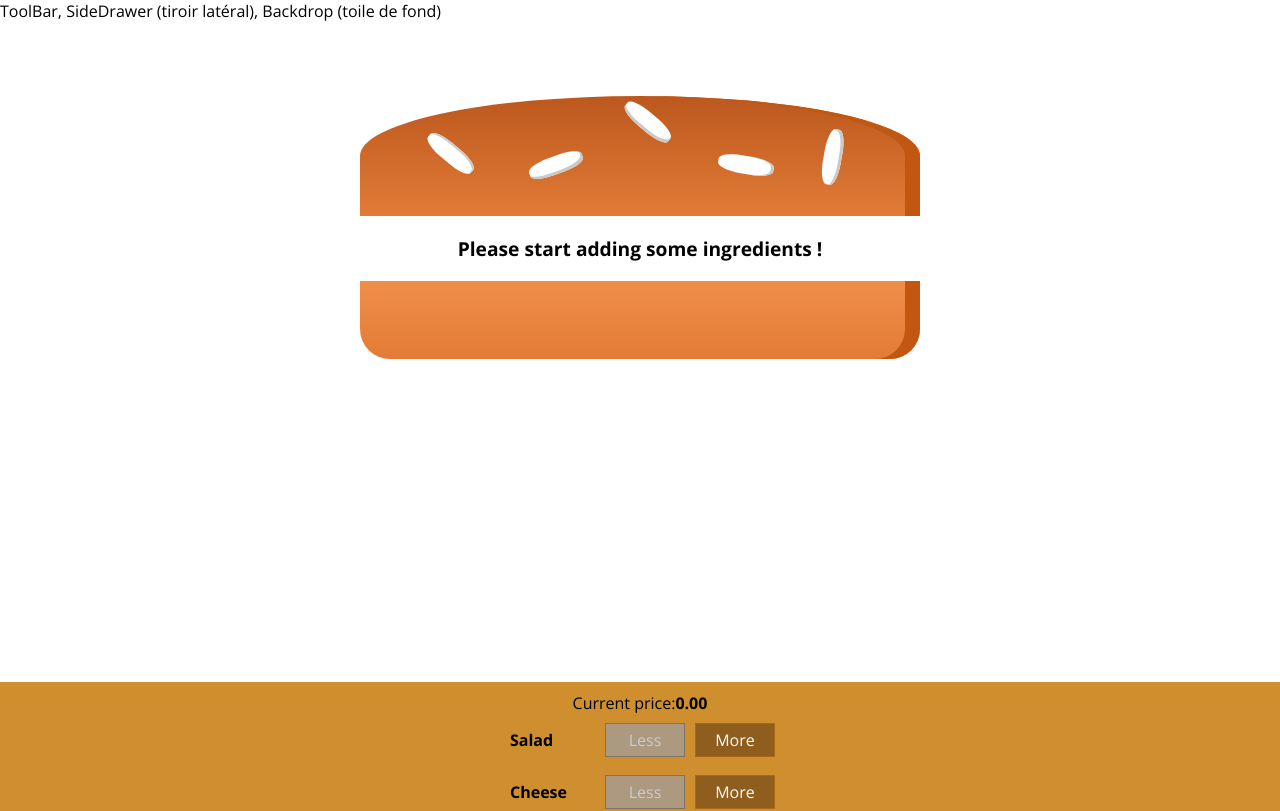
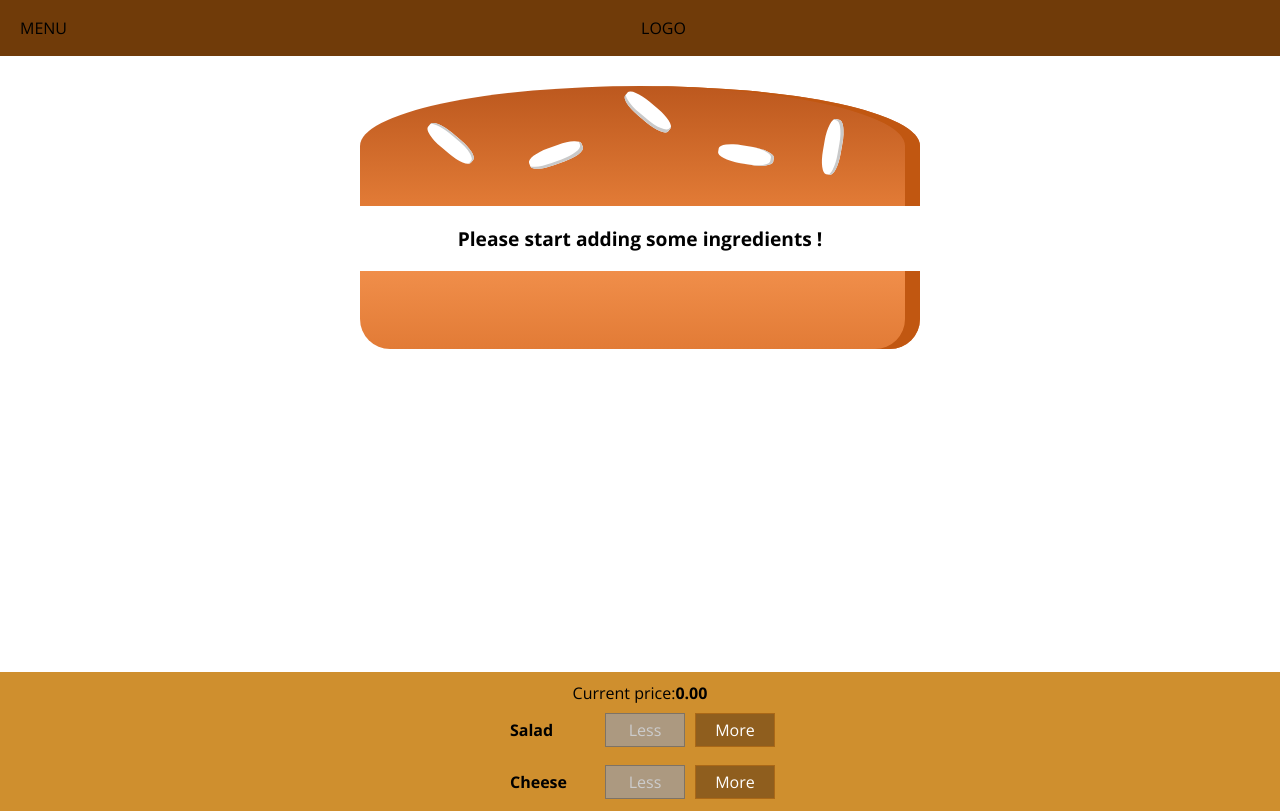
Before and after one commit to Eric-ciccotti/react-sandwich-maker, a React (Create React App) app: page / in a window 1280 px wide. Shown: the top 811 px of the page. Built offline with nearby package versions, Linux system fonts and the light colour scheme.

Commit message:
Added Navbar component, which is displayed in the Layout component

```diff
--- a/src/components/Layout/Layout.js
+++ b/src/components/Layout/Layout.js
@@ -1,10 +1,12 @@
 import React from 'react';
 import Aux from '../../hoc/Auxiliary';
+import Toolbar from '../../components/Navigation/Toolbar';
 import classes from './Layout.module.css';
+
 
 const Layout = (props) => (
     <Aux>
-        <div>ToolBar, SideDrawer (tiroir latéral), Backdrop (toile de fond)</div>
+        <Toolbar />
         <main className={classes.Content}>
             {props.children}
         </main>
--- a/src/components/Layout/Layout.module.css
+++ b/src/components/Layout/Layout.module.css
@@ -1,3 +1,3 @@
 .Content {
-    margin-top: 60px;
+    margin-top: 72px;
 }
--- /dev/null
+++ b/src/components/Navigation/Toolbar.js
@@ -0,0 +1,12 @@
+import React from 'react';
+import classes from './Toolbar.module.css';
+
+const toolbar = props => (
+    <header className={classes.Toolbar}>
+        <div>MENU</div>
+        <div>LOGO</div>
+        <nav></nav>
+    </header>
+);
+
+export default toolbar;
--- /dev/null
+++ b/src/components/Navigation/Toolbar.module.css
@@ -0,0 +1,18 @@
+.Toolbar {
+    height: 56px;
+    width: 100%;
+    position: fixed;
+    top: 0;
+    left: 0;
+    background-color: #703B09;
+    display: flex;
+    justify-content: space-between;
+    align-items: center;
+    padding: 0 20px;
+    box-sizing: border-box;
+    z-index: 90;
+}
+
+.Toolbar nav {
+    height: 100%;
+}
```
